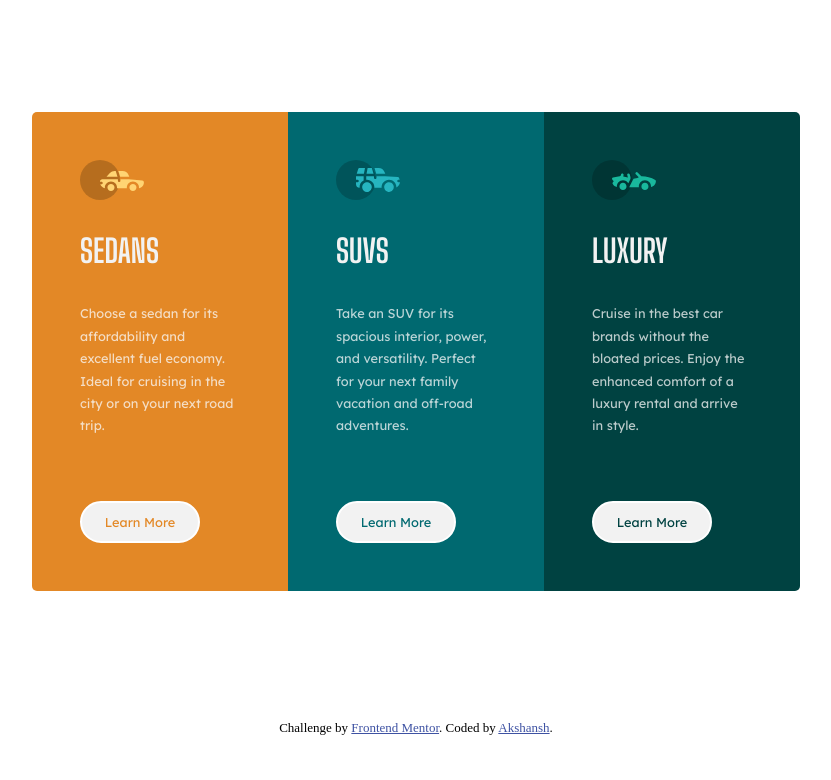
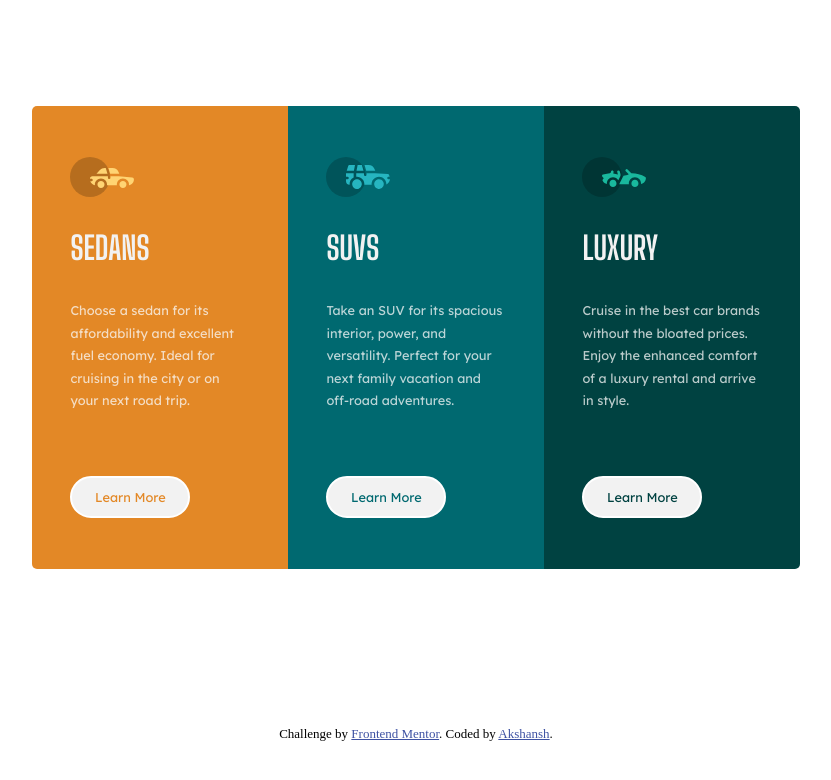
Before and after one commit to Akshansh029/FEM-3-column-preview-card, a plain HTML site: page index.html in a window 1280 px wide. Shown: the whole page, without its empty margins (224-1055 px from the left). Drawn offline with Linux system fonts and the light colour scheme.

Commit message:
final design after responsiveness

```diff
--- a/index.css
+++ b/index.css
@@ -17,19 +17,38 @@ body{
     height: 100vh;
     display: grid;
     place-items: center center;
+    overflow-x: hidden;
 }
 .container{
     margin-top: 3rem;
     display: grid;
     height: fit-content;
     width: 60vw;
-    grid-template-columns: repeat(3, 1fr);
+    grid-template-rows: repeat(1, 1fr);
     border-collapse: separate;
     border-radius: 5px;
-    overflow: hidden;
+    margin-bottom: 2.5rem;
+}
+
+@media (min-width: 1080px){
+    .container {
+        margin-top: 3rem;
+        display: grid;
+        height: fit-content;
+        width: 60vw;
+        grid-template-columns: repeat(3, 1fr);
+        border-radius: 5px;
+        overflow: hidden;
+        }
+        .card {
+            padding: 20% 15%;
+            display: flex;
+            flex-direction: column;
+            gap: 1rem;
+        }
 }
 .card{
-    padding: 3rem;
+    padding: 20% 15%;
     display: flex;
     flex-direction: column;
     gap: 2rem;
@@ -51,7 +70,7 @@ body{
 .card>p{
     font-family: 'Lexend Deca', sans-serif;
     color: var(--para_font);
-    font-size: 0.8rem;
+    font-size: clamp(0.4rem,0.8rem,1.2rem);
     line-height: 1.4rem;
 }
 
@@ -72,19 +91,19 @@ button{
 }
 #card-1>button:hover{
     color: white;
-    background: var(--orange);
+    background: transparent;
 }
 #card-2>button{
     color: var(--dark_cyan);
 }
 #card-2>button:hover{
     color: white;
-    background: var(--dark_cyan);
+        background: transparent;
 }
 #card-3>button{
     color: var(--very_dark_cyan);
 }
 #card-3>button:hover {
     color: white;
-    background: var(--very_dark_cyan);
+        background: transparent;
 }
--- a/index.html
+++ b/index.html
@@ -1,11 +1,16 @@
 <!DOCTYPE html>
 <html lang="en">
   <head>
-    <meta charset="UTF-8">
-    <meta name="viewport" content="width=device-width, initial-scale=1.0">
-    <link rel="stylesheet" href="index.css">
+    <meta charset="UTF-8" />
+    <meta name="viewport" content="width=device-width, initial-scale=1.0" />
+    <link rel="stylesheet" href="index.css" />
     <title>Frontend Mentor | 3-column preview card component</title>
-    <link rel="icon" type="image/png" sizes="32x32" href="/Frontend-mentor-challenge-3/images/favicon-32x32.png">
+    <link
+      rel="icon"
+      type="image/png"
+      sizes="32x32"
+      href="/Frontend-mentor-challenge-3/images/favicon-32x32.png"
+    />
     <style>
       .attribution {
         font-size: 13px;
@@ -16,7 +21,6 @@
         color: hsl(228, 45%, 44%);
       }
     </style>
-
   </head>
   <body>
     <div class="container">
@@ -26,12 +30,16 @@
             <circle fill="#000" opacity=".201" cx="20" cy="20" r="20" />
             <path
               d="M52.936 24.11c1.942 0 3.517 1.542 3.517 3.445 0 1.903-1.575 3.445-3.517 3.445s-3.516-1.542-3.516-3.445c0-1.903 1.574-3.445 3.516-3.445zm-21.957 0c1.942 0 3.517 1.542 3.517 3.445 0 1.903-1.575 3.445-3.517 3.445s-3.516-1.542-3.516-3.445c0-1.903 1.574-3.445 3.516-3.445zm6.948-4.848v1.429c0 .716.61 1.293 1.348 1.259a1.295 1.295 0 001.225-1.295v-1.393h8.256l13.483 1.313c.956.093 1.676.881 1.676 1.814 0 2.89-2.126 5.303-4.926 5.819.397-3.557-2.458-6.62-6.053-6.62-3.646 0-6.504 3.14-6.039 6.723h-9.879c.466-3.588-2.397-6.722-6.039-6.722-3.595 0-6.45 3.062-6.052 6.62-2.14-.398-3.916-1.912-4.61-3.931h1.142c.731 0 1.32-.598 1.285-1.322-.033-.678-.629-1.2-1.322-1.2H20v-.251c0-1.274 1.066-2.243 2.306-2.243h15.62zM42.59 11c2.645 0 4.99 1.556 5.972 3.963l.726 1.779H40.17L38.413 11h4.178zm-6.865 0l1.758 5.741H26.505l3.357-3.654A6.502 6.502 0 0134.644 11h1.082z"
-                        fill="#FFD473" fill-rule="nonzero" />
+              fill="#FFD473"
+              fill-rule="nonzero"
+            />
           </g>
         </svg>
         <h1>Sedans</h1>
-            <p>Choose a sedan for its affordability and excellent fuel economy. Ideal for cruising in the city
-            or on your next road trip.</p>
+        <p>
+          Choose a sedan for its affordability and excellent fuel economy. Ideal
+          for cruising in the city or on your next road trip.
+        </p>
         <button type="button">Learn More</button>
       </div>
       <div class="card" id="card-2">
@@ -40,12 +48,16 @@
             <circle fill="#000" opacity=".201" cx="20" cy="20" r="20" />
             <path
               d="M31.002 22.358c2.917 0 5.18 2.593 4.762 5.506a4.828 4.828 0 01-2.962 3.778 4.797 4.797 0 01-5.3-1.165c-1.188-1.26-1.235-2.613-1.263-2.613-.42-2.924 1.857-5.506 4.763-5.506zm22 0c3.457 0 5.798 3.567 4.41 6.744A4.816 4.816 0 0152.3 31.94a4.826 4.826 0 01-4.06-4.077c-.42-2.915 1.846-5.506 4.762-5.506zm-15.04-6.083v1.462a1.29 1.29 0 001.352 1.29c.693-.033 1.227-.631 1.227-1.326v-1.426h8.3l13.056.716a1.29 1.29 0 011.164.917c.27.895.446 1.477.563 1.87h-1.047c-.694 0-1.291.534-1.324 1.228a1.29 1.29 0 001.288 1.352h1.445c-.164 2.225-1.57 4.193-3.6 5.05.13-4.212-3.255-7.63-7.384-7.63-4.317 0-7.762 3.718-7.358 8.086h-7.285c.43-4.655-3.503-8.531-8.131-8.046v-3.543h7.734zm-10.312 0v4.308a7.4 7.4 0 00-4.006 7.274 3.874 3.874 0 01-3.642-3.864v-1.635h1.46a1.29 1.29 0 000-2.58h-1.461v-3.213l.003-.29h7.646zm14.986-8.196c2.65 0 5 1.592 5.984 4.055l.63 1.579a5.525 5.525 0 01-.065-.004l-.026-.002-.034-.002-.022-.002a4.178 4.178 0 00-.224-.006l-.098-.001h-.039l-.136-.001h-.052l-.326-.001H40.211L38.528 8.08zm-13.632 0l-1.122 5.616h-7.144l1.47-4.71a1.29 1.29 0 011.231-.906h5.565zm6.832 0l1.683 5.615h-7.007l1.121-5.615h4.203z"
-                        fill="#26B5C0" fill-rule="nonzero" />
+              fill="#26B5C0"
+              fill-rule="nonzero"
+            />
           </g>
         </svg>
         <h1>Suvs</h1>
-            <p>Take an SUV for its spacious interior, power, and versatility. Perfect for your next family vacation
-            and off-road adventures.</p>
+        <p>
+          Take an SUV for its spacious interior, power, and versatility. Perfect
+          for your next family vacation and off-road adventures.
+        </p>
         <button type="button">Learn More</button>
       </div>
       <div class="card" id="card-3">
@@ -54,19 +66,25 @@
             <circle fill="#000" opacity=".201" cx="20" cy="20" r="20" />
             <path
               d="M30.98 22.835c1.941 0 3.516 1.604 3.516 3.583 0 1.978-1.575 3.582-3.517 3.582s-3.516-1.604-3.516-3.582c0-1.979 1.574-3.583 3.516-3.583zm21.956 0c1.942 0 3.517 1.604 3.517 3.583 0 1.978-1.575 3.582-3.517 3.582s-3.516-1.604-3.516-3.582c0-1.979 1.574-3.583 3.516-3.583zm-9.143-10.45a1.27 1.27 0 011.819 0l3.715 3.784c4.444-.115 9.7 1.142 13.964 3.753.387.237.624.664.624 1.124 0 3.006-2.126 5.514-4.926 6.05.397-3.698-2.458-6.882-6.053-6.882-3.646 0-6.504 3.264-6.039 6.99h-9.669c.76-1.544.993-2.026 1.337-2.711l.082-.162c.421-.835 1.056-2.07 2.883-5.65 1.68-.023 3.47-.408 5.247-1.403l-2.984-3.04a1.328 1.328 0 010-1.854zm-7.68 1.064c.683-.2 1.395.202 1.592.898l.749 2.652a3.46 3.46 0 01-.247 2.51l-1.733 3.395-.216.424c-1.07-1.89-3.06-3.114-5.279-3.114-3.595 0-6.45 3.184-6.052 6.885-1.832-.347-3.414-1.537-4.278-3.276a1.331 1.331 0 01.117-1.376l.955-1.303-1.325-1.295c-.751-.735-.376-2.024.64-2.231l6.614-1.346.13-.026c.092-.019.145-.03.157-.031.314-.146 1.07-.591 1.07-1.506 0-.734.592-1.327 1.316-1.31.712.016 1.268.662 1.256 1.388a4.11 4.11 0 01-.348 1.611 22.69 22.69 0 014.7 1.146l-.7-2.473a1.314 1.314 0 01.882-1.622z"
-                        fill="#19B89D" fill-rule="nonzero" />
+              fill="#19B89D"
+              fill-rule="nonzero"
+            />
           </g>
         </svg>
         <h1>Luxury</h1>
-            <p>Cruise in the best car brands without the bloated prices. Enjoy the enhanced comfort of a luxury
-            rental and arrive in style.</p>
+        <p>
+          Cruise in the best car brands without the bloated prices. Enjoy the
+          enhanced comfort of a luxury rental and arrive in style.
+        </p>
         <button type="button">Learn More</button>
       </div>
     </div>
 
     <div class="attribution">
-        Challenge by <a href="https://www.frontendmentor.io?ref=challenge" target="_blank">Frontend Mentor</a>.
-        Coded by <a href="#">Akshansh</a>.
+      Challenge by
+      <a href="https://www.frontendmentor.io?ref=challenge" target="_blank"
+        >Frontend Mentor</a
+      >. Coded by <a href="#">Akshansh</a>.
     </div>
   </body>
 </html>
```
Lines whose indentation alone changed are shown as unchanged.
